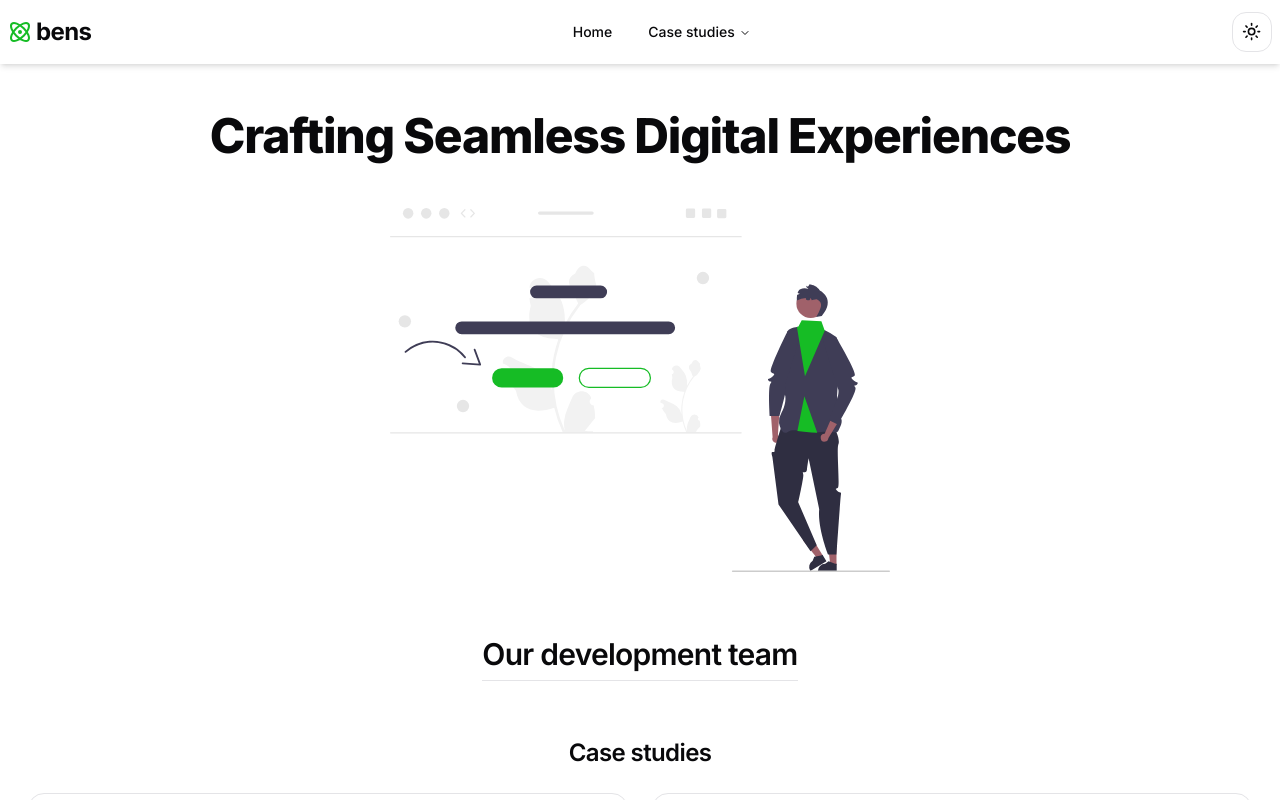
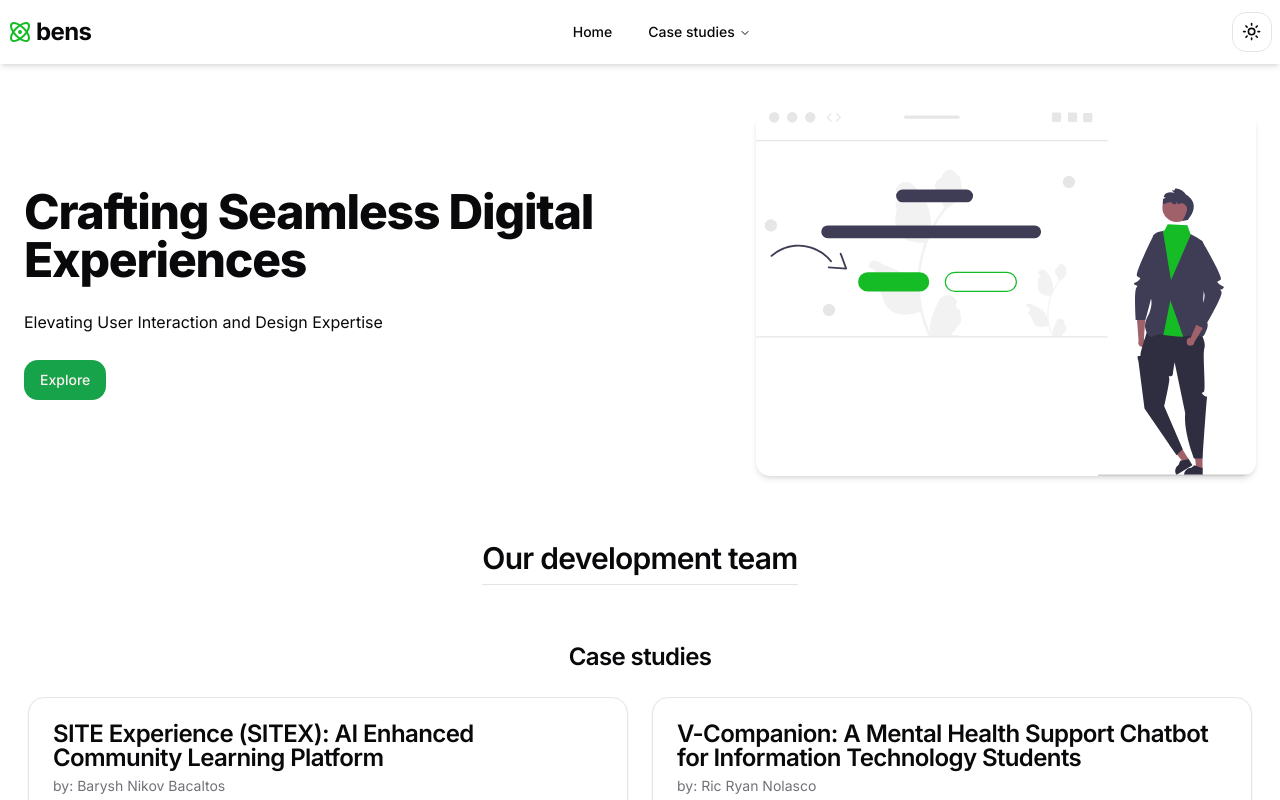
Before and after one commit to raishudesu/bens-portfolio, a Next.js app: page / in a window 1280 px wide. Shown: the top 800 px of the page. Built offline with nearby package versions, Linux system fonts and the light colour scheme.

Commit message:
updated hero

```diff
--- a/src/app/layout.tsx
+++ b/src/app/layout.tsx
@@ -9,7 +9,7 @@ import Footer from "@/components/Footer";
 const inter = Inter({ subsets: ["latin"] });
 
 export const metadata: Metadata = {
-  title: "Our Team",
+  title: "Bens",
 };
 
 export default function RootLayout({
--- a/src/app/page.tsx
+++ b/src/app/page.tsx
@@ -1,5 +1,6 @@
 import Hero from "@/components/Hero";
 import Team from "@/components/Team";
+import { motion } from "framer-motion";
 
 export default function Home() {
   return (
--- a/src/components/Header.tsx
+++ b/src/components/Header.tsx
@@ -14,7 +14,9 @@ const Header = () => {
           <Atom color="#16BC25" />
           bens
         </Link>
-        <NavMenu />
+        <div className="hidden md:block">
+          <NavMenu />
+        </div>
         <ModeToggle />
       </div>
     </header>
--- a/src/components/Hero.tsx
+++ b/src/components/Hero.tsx
@@ -1,12 +1,25 @@
 import Image from "next/image";
 import HeroImg from "../assets/hero.svg";
+import { Button } from "./ui/button";
 const Hero = () => {
   return (
-    <div className="w-full flex flex-col justify-center items-center gap-12">
-      <h1 className="scroll-m-20 text-4xl font-extrabold tracking-tight lg:text-5xl">
-        Crafting Seamless Digital Experiences
-      </h1>
-      <Image src={HeroImg} alt="heroimg" className="w-full max-w-[500px]" />
+    <div className="w-full max-w-screen-xl grid md:grid-cols-2 items-center gap-6">
+      <div className="flex flex-col gap-6">
+        <h1 className="scroll-m-20 text-4xl font-extrabold tracking-tight lg:text-5xl">
+          Crafting Seamless Digital Experiences
+        </h1>
+        <p className="leading-7">
+          Elevating User Interaction and Design Expertise
+        </p>
+        <Button className="self-start">Explore</Button>
+      </div>
+      <div className="flex justify-end">
+        <Image
+          src={HeroImg}
+          alt="heroimg"
+          className="w-full max-w-[500px] shadow-md rounded-md"
+        />
+      </div>
     </div>
   );
 };
--- a/src/components/Team.tsx
+++ b/src/components/Team.tsx
@@ -1,13 +1,22 @@
+"use client";
+
 import MyCard from "./MyCard";
 import { studies } from "@/lib/members";
+import { motion } from "framer-motion";
 
 const Team = () => {
   return (
-    <div className="grid md:grid-cols-2 gap-6">
+    <motion.div
+      initial={{ opacity: 0, y: 15 }}
+      animate={{ opacity: 1, y: 0 }}
+      exit={{ opacity: 0, y: 15 }}
+      transition={{ delay: 0.35 }}
+      className="grid md:grid-cols-2 gap-6"
+    >
       {studies.map(({ title, author, image }, index) => (
         <MyCard key={index} title={title} author={author} image={image} />
       ))}
-    </div>
+    </motion.div>
   );
 };
 
```
